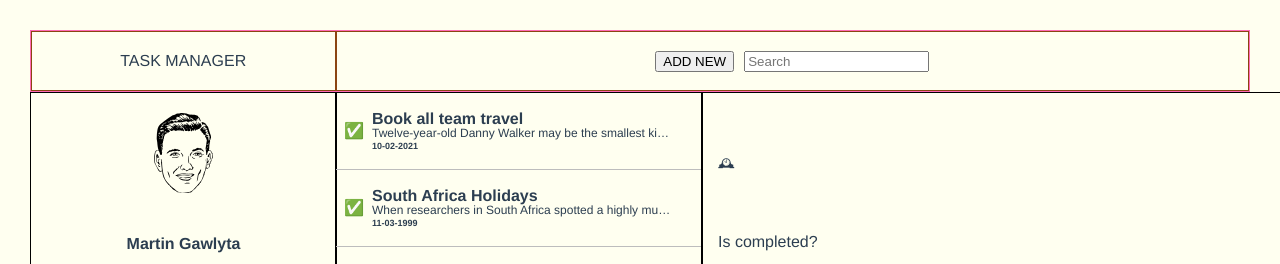
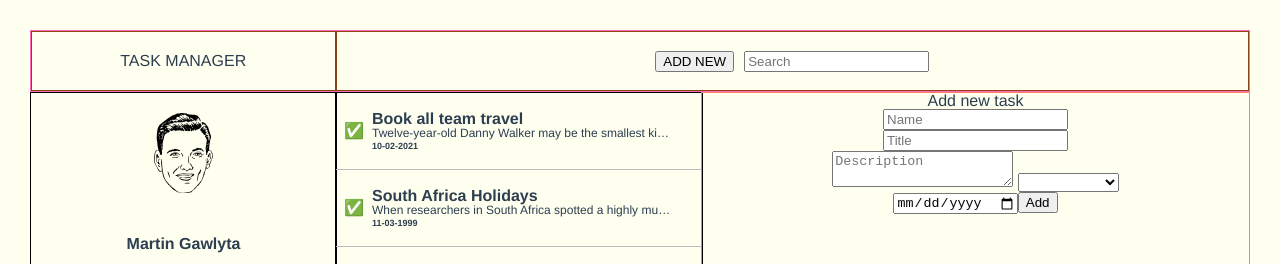
Before and after one commit to mlvrkhn/v-teams, a Vue app: page /tasks/create in a window 1280 px wide. Shown: the top 264 px of the page. Built offline with nearby package versions, Linux system fonts and the light colour scheme; no server answers; data requests are answered from the project's data file.

Commit message:
Add create task page, connect to store

```diff
--- a/db.json
+++ b/db.json
@@ -7,7 +7,7 @@
 				"id": 1
 			},
 			"title": "Book all team travel",
-			"description": "Twelve-year-old Danny Walker may be the smallest kid on the basketball court -- but don't tell him that. Because no one plays with more heart or court sense. But none of that matters when he is cut from his local travel team, the very same team his father led to national prominence as a boy. Danny's father, still smarting from his own troubles, knows Danny isn't the only kid who was cut for the wrong reason, and together, this washed-up former player and a bunch of never-say-die kids prove that the heart simply cannot be measured.",
+			"description": "Twelve-year-old Danny Walker may be the smallest kid on the basketball court -- but don't tell him that. Because no one plays with more heart or court sense. But none of that matters when he is cut from his local travel team, the very same team his father led to national prominence as a boy. Danny's father, still smarting from his own troubles, knows Danny isn't the only kid who was cut for the wrong reason, and together.",
 			"category": "Teambuilding",
 			"date": "10-02-2021",
 			"isCompleted": true,
--- /dev/null
+++ b/src/components/SubmitButton.vue
@@ -0,0 +1,11 @@
+<template>
+	<router-link to="/tasks/create">
+		<button type="submit">ADD NEW</button>
+	</router-link>
+</template>
+
+<script>
+export default {};
+</script>
+
+<style scoped></style>
--- a/src/components/TopBar.vue
+++ b/src/components/TopBar.vue
@@ -2,15 +2,20 @@
 	<div class="top-bar">
 		<div class="bar">TASK MANAGER</div>
 		<div class="bar">
-			<!-- move to component -->
-			<button>ADD NEW</button>
+			<submit-button></submit-button>
 			<input type="text" placeholder="Search" />
 		</div>
 	</div>
 </template>
 
 <script>
-export default {};
+import SubmitButton from './SubmitButton.vue';
+
+export default {
+	components: {
+		SubmitButton,
+	},
+};
 </script>
 
 <style scoped>
--- a/src/store/index.js
+++ b/src/store/index.js
@@ -20,6 +20,9 @@ export default new Vuex.Store({
 		SET_TASK(state, task) {
 			state.task = task;
 		},
+		CREATE_TASK(state, task) {
+			state.tasks.push(task);
+		},
 	},
 	actions: {
 		fetchEvents({ commit }) {
@@ -31,6 +34,9 @@ export default new Vuex.Store({
 			return TaskService.getEvent(id).then(res => {
 				commit('SET_TASK', res.data);
 			});
+		},
+		createTask({ commit }, task) {
+			commit('CREATE_TASK', task);
 		},
 	},
 	getters: {
--- /dev/null
+++ b/src/views/CreateTask.vue
@@ -0,0 +1,58 @@
+<template>
+	<div class="form-container">
+		<h1>Add new task</h1>
+		<form @submit.prevent="handleSubmit">
+			<input type="text" placeholder="Name" v-model="task.name" />
+			<input type="text" placeholder="Title" v-model="task.title" />
+			<textarea
+				type="text"
+				placeholder="Description"
+				v-model="task.description"
+			/>
+			<select v-model="task.category">
+				<option>Teambuilding</option>
+				<option>Other</option>
+			</select>
+			<input type="date" v-model="task.date" />
+			<button type="submit">Add</button>
+		</form>
+	</div>
+</template>
+
+<script>
+export default {
+	data() {
+		return {
+			task: this.createNewTask(),
+		};
+	},
+	methods: {
+		handleSubmit() {
+			this.$store.dispatch('createTask', this.task);
+		},
+		createNewTask() {
+			const id = Math.floor(Math.random() * 10000000);
+			const user = this.$store.state.user;
+
+			return {
+				id,
+				user,
+				category: '',
+				title: '',
+				description: '',
+				date: '',
+			};
+		},
+	},
+};
+</script>
+
+<style scoped>
+.form-container {
+	padding: 0 20%;
+	border: 1px solid salmon;
+	display: flex;
+	flex-direction: column;
+	align-items: center;
+}
+</style>
--- a/src/views/MainPanel.vue
+++ b/src/views/MainPanel.vue
@@ -25,11 +25,6 @@ export default {
 		this.$store.dispatch('fetchEvents');
 	},
 	computed: mapState(['tasks']),
-
-	// parsedDate() {
-	// 	const eventDate = new Date(this.event.date);
-	// 	return eventDate.toDateString();
-	// },
 };
 </script>
 
--- a/src/views/TasksPanel.vue
+++ b/src/views/TasksPanel.vue
@@ -36,7 +36,7 @@ li a {
 	padding: 0.5rem;
 }
 .task-item-container:hover {
-	background-color: rgb(241, 116, 141);
+	background-color: rgb(167, 167, 167);
 }
 .task-item {
 	display: flex;
```
Also changed, not shown: src/router/index.js (+7 -0 lines).
